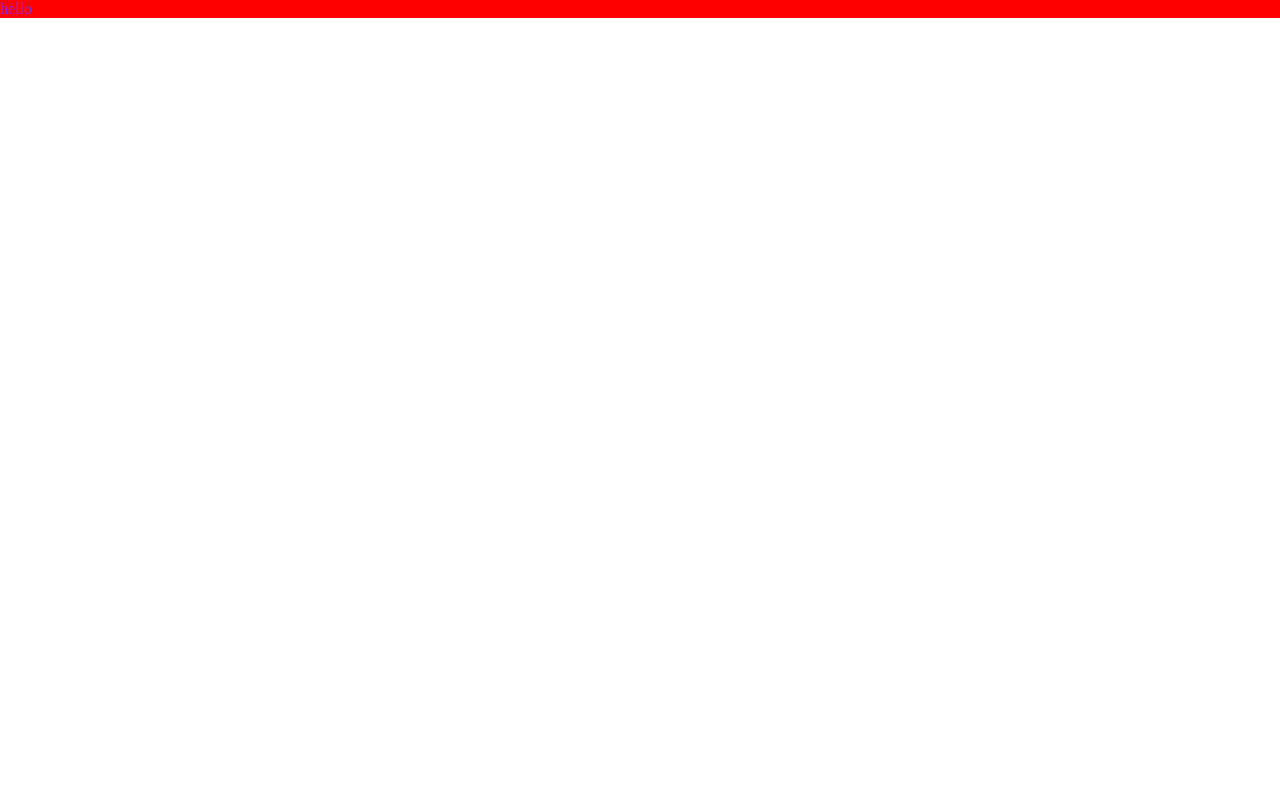
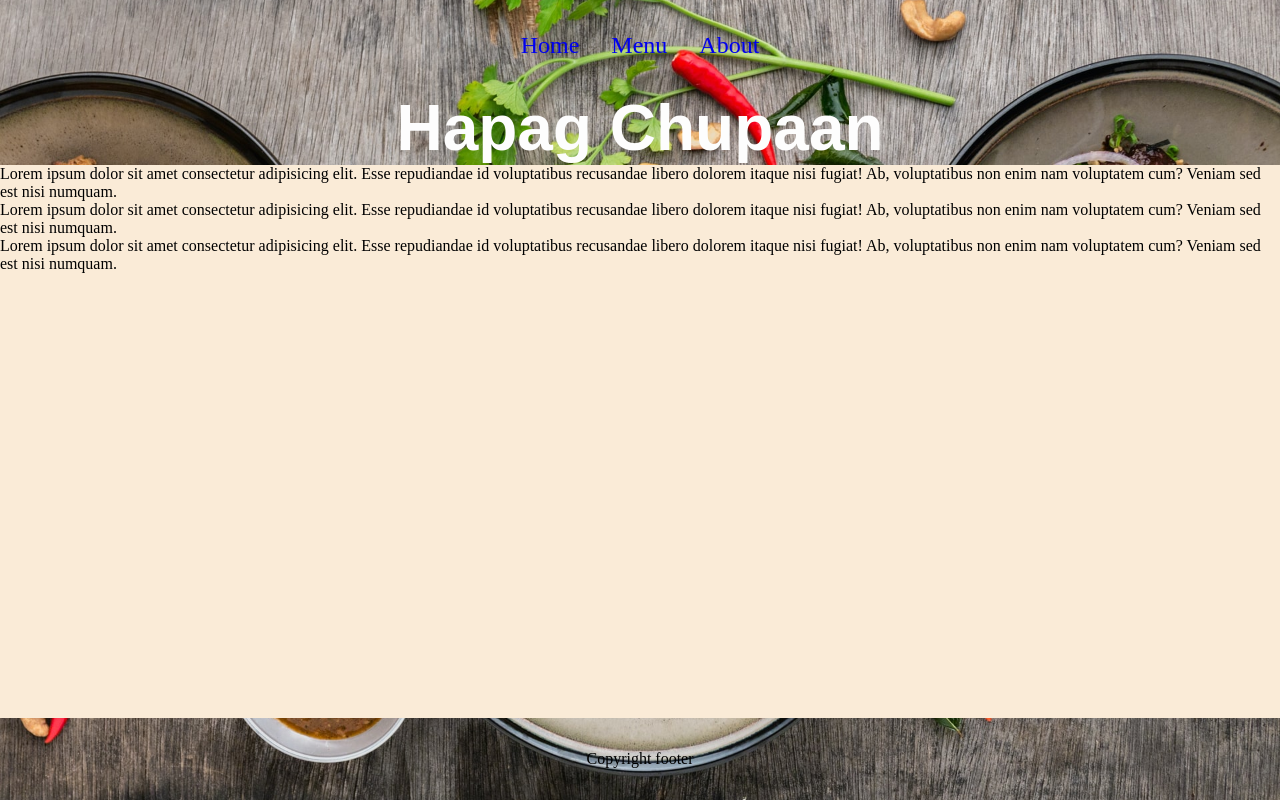
Before and after one commit to bomszx/restaurant-page, a website built with webpack: page dist/index.html in a window 1280 px wide. Built offline with Linux system fonts and the light colour scheme; a web font is replaced by a local one.

Commit message:
added inital layout

```diff
--- a/src/style.css
+++ b/src/style.css
@@ -2,12 +2,55 @@
     margin: 0;
     padding: 0;
     box-sizing: border-box;
+}
+
+:root {
+
 
 }
-#content {
-    background-color: red;
+
+
+h1 {
+    font-family: 'Bitter', serif;
+    font-family: 'Montserrat Subrayada', sans-serif;
+    font-size: 4rem;
+    color: rgb(253, 253, 253);
 }
 
-.hello {
-    color: blueviolet
+a {
+    text-decoration: none;
+    text-transform: capitalize;
 }
+
+.nav {
+    display: flex;
+    gap: 2rem;
+    padding: 2rem;
+    font-size: 1.5rem;
+
+}
+
+#content {
+    height: 100vh;
+    width: 100vw;
+    background-size: cover;
+    background-image: url(./images/food-front.jpg);
+    background-attachment: fixed;
+    background-position: center center;
+
+    display: flex;
+    flex-direction: column;
+    align-items: center;
+
+}
+
+.main {
+    /* make the main content take all the space available */
+    flex-grow: 1;
+    background-color: antiquewhite;
+    width: 100vw;
+}
+
+.footer {
+    padding: 2rem;
+}
--- a/webpack.config.js
+++ b/webpack.config.js
@@ -15,6 +15,10 @@ module.exports = {
             {
                 test: /\.(png|svg|jpg|gif)$/i,
                 type: 'asset/resource',
+            },
+            {
+                test: /\.(woff|woff2|eot|ttf|otf)$/i,
+                type: 'asset/resource'
             }
         ]
     }
```
Also changed, not shown: dist/0ca7527d03dca64b42ca.jpg (added), dist/index.html, dist/main.js, src/images/food-front.jpg (added), src/index.js (line endings or trailing spaces).
